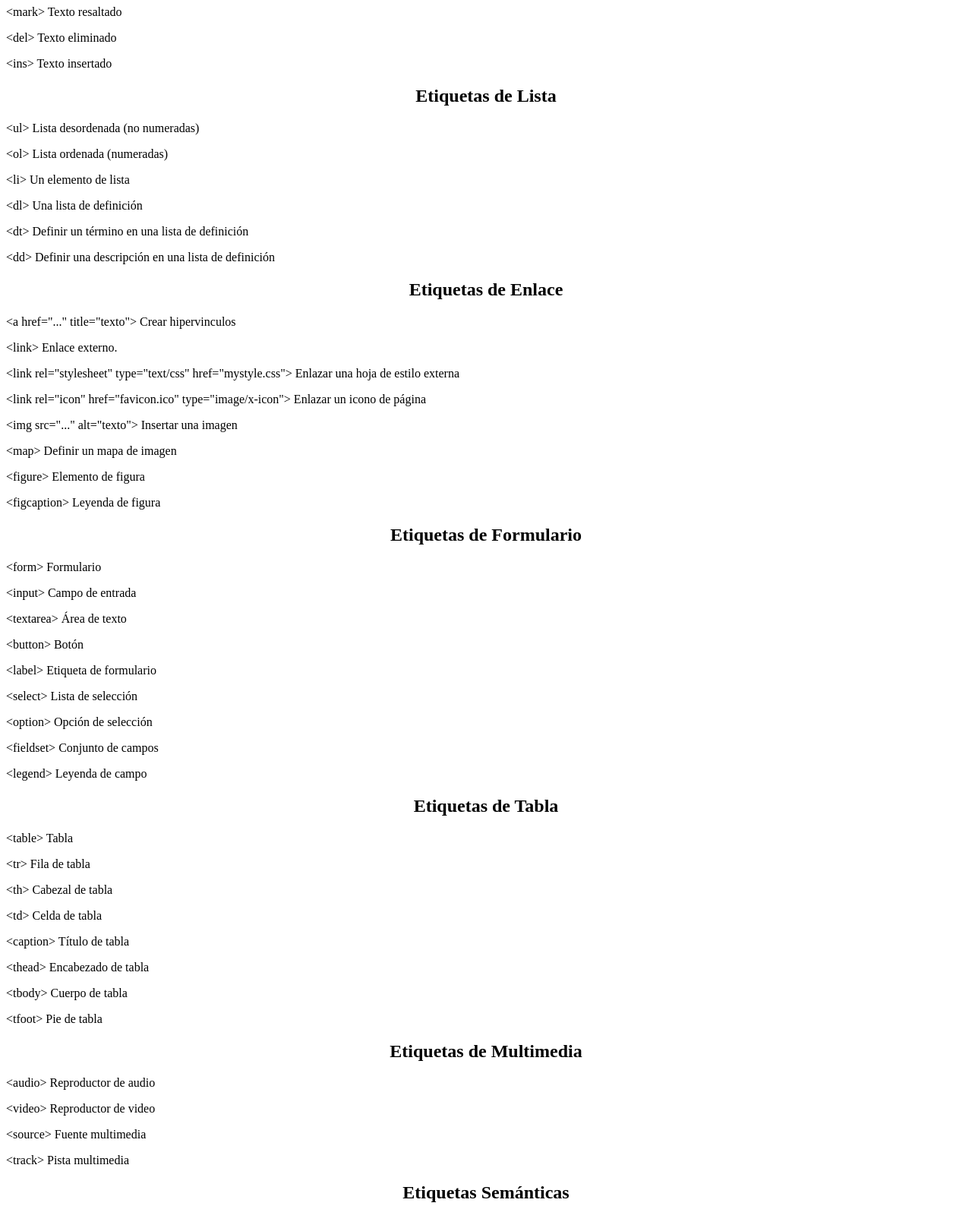
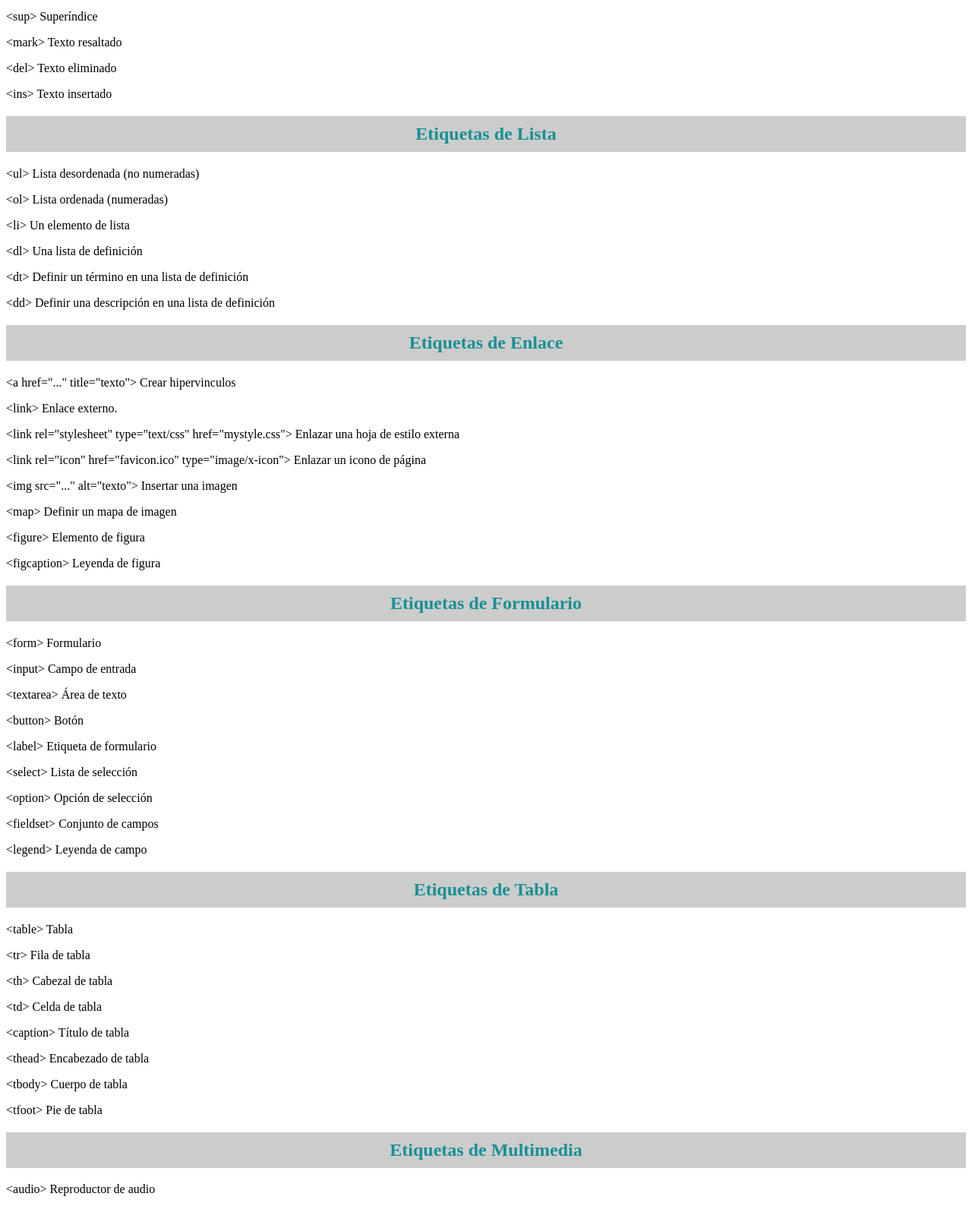
Before and after one commit to alt3m1s/alt3m1s.102.github.io, a plain HTML site: page index.html in a window 1280 px wide. Shown: the part 867-2455 px from the top of the page at 76% size. Drawn offline with Linux system fonts and the light colour scheme.

Commit message:
ADD CSS STYLE

```diff
--- /dev/null
+++ b/BlueStyle.css
@@ -0,0 +1,8 @@
+/* Estilo para etiquetas h2 */
+.BlueStyle {
+    color: rgb(23, 144, 148); /* Cambia el color de texto a rojo */
+    font-size: 24px; /* Cambia el tamaño de fuente a 24px */
+    /* Agrega un fondo sombreado */
+    background: rgba(0, 0, 0, 0.2); /* Utiliza un fondo semi-transparente, puedes ajustar el color y la opacidad según tus preferencias */
+    padding: 10px; /* Agrega un espacio alrededor del texto para que el fondo sea visible */
+}
--- a/index.html
+++ b/index.html
@@ -3,13 +3,14 @@
 
 <body>
     <title>HTML LABELS</title><!--1003236660-->
+    <link rel="stylesheet" type="text/css" href="./BlueStyle.css">
     <center>
         <h1>102 ETIQUETAS HTML - INF5160</h1>
 
     </center>
 
     <center>
-        <h2>Etiquetas Básicas</h2>
+        <h2 class="BlueStyle"> Etiquetas Básicas</h2>
     </center>
 
     <p> &lt;!DOCTYPE&gt; Define el tipo de documento
@@ -35,7 +36,7 @@
     <p> &lt;hr&gt; Define una ruptura temática</p>
 
     <center>
-        <h2>Etiquetas de Texto</h2>
+        <h2 class="BlueStyle">Etiquetas de Texto</h2>
     </center>
 
     <p>&lt;em&gt; Texto enfatizado</p>
@@ -49,7 +50,7 @@
     <p>&lt;ins&gt; Texto insertado</p>
 
     <center>
-        <h2>Etiquetas de Lista</h2>
+        <h2 class="BlueStyle">Etiquetas de Lista</h2>
     </center>
 
     <p>&lt;ul&gt; Lista desordenada (no numeradas)</p>
@@ -60,7 +61,7 @@
     <p>&lt;dd&gt; Definir una descripción en una lista de definición</p>
 
     <center>
-        <h2>Etiquetas de Enlace</h2>
+        <h2 class="BlueStyle">Etiquetas de Enlace</h2>
     </center>
 
     <p>&lt;a href="..." title="texto"&gt; Crear hipervinculos</p>
@@ -74,7 +75,7 @@
 
 
     <center>
-        <h2>Etiquetas de Formulario</h2>
+        <h2 class="BlueStyle">Etiquetas de Formulario</h2>
     </center>
 
     <p>&lt;form&gt; Formulario</p>
@@ -88,7 +89,7 @@
     <p>&lt;legend&gt; Leyenda de campo </p>
 
     <center>
-        <h2>Etiquetas de Tabla</h2>
+        <h2 class="BlueStyle">Etiquetas de Tabla</h2>
     </center>
 
     <p>&lt;table&gt; Tabla </p>
@@ -101,7 +102,7 @@
     <p>&lt;tfoot&gt; Pie de tabla </p>
 
     <center>
-        <h2>Etiquetas de Multimedia</h2>
+        <h2 class="BlueStyle">Etiquetas de Multimedia</h2>
     </center>
 
     <p>&lt;audio&gt; Reproductor de audio </p>
@@ -110,7 +111,7 @@
     <p>&lt;track&gt; Pista multimedia </p>
 
     <center>
-        <h2>Etiquetas Semánticas</h2>
+        <h2 class="BlueStyle">Etiquetas Semánticas</h2>
     </center>
 
     <p>&lt;article&gt; Elemento de artículo </p>
@@ -124,7 +125,7 @@
     <p>&lt;summary&gt; Resumen </p>
 
     <center>
-        <h2>Etiquetas de Estilo</h2>
+        <h2 class="BlueStyle">Etiquetas de Estilo</h2>
     </center>
 
     <p>&lt;style&gt; Hoja de estilos CSS </p>
@@ -133,7 +134,7 @@
     <p>&lt;script&gt; Script </p>
 
     <center>
-        <h2>Otras Etiquetas</h2>
+        <h2 class="BlueStyle">Otras Etiquetas</h2>
     </center>
 
     <p>&lt;mark&gt; Resaltado </p>
```
